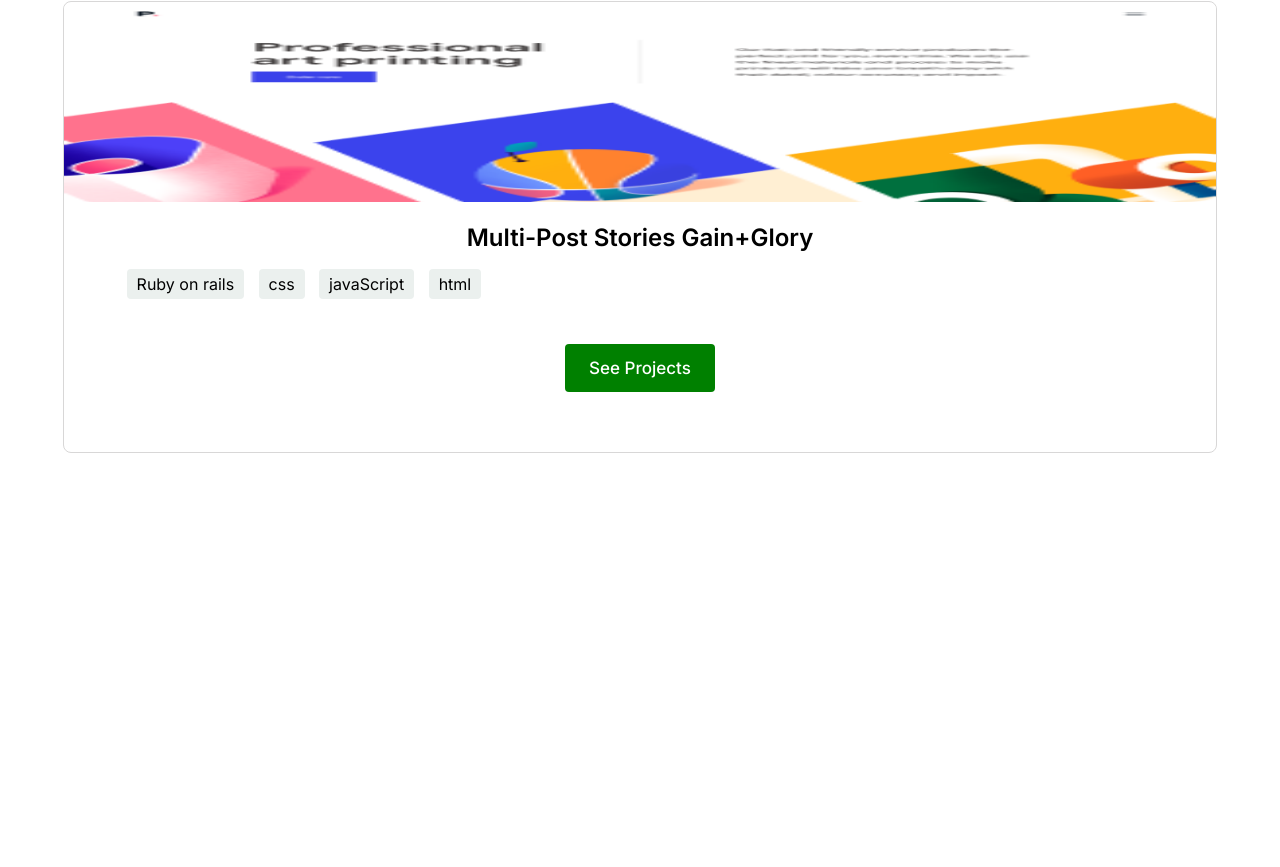
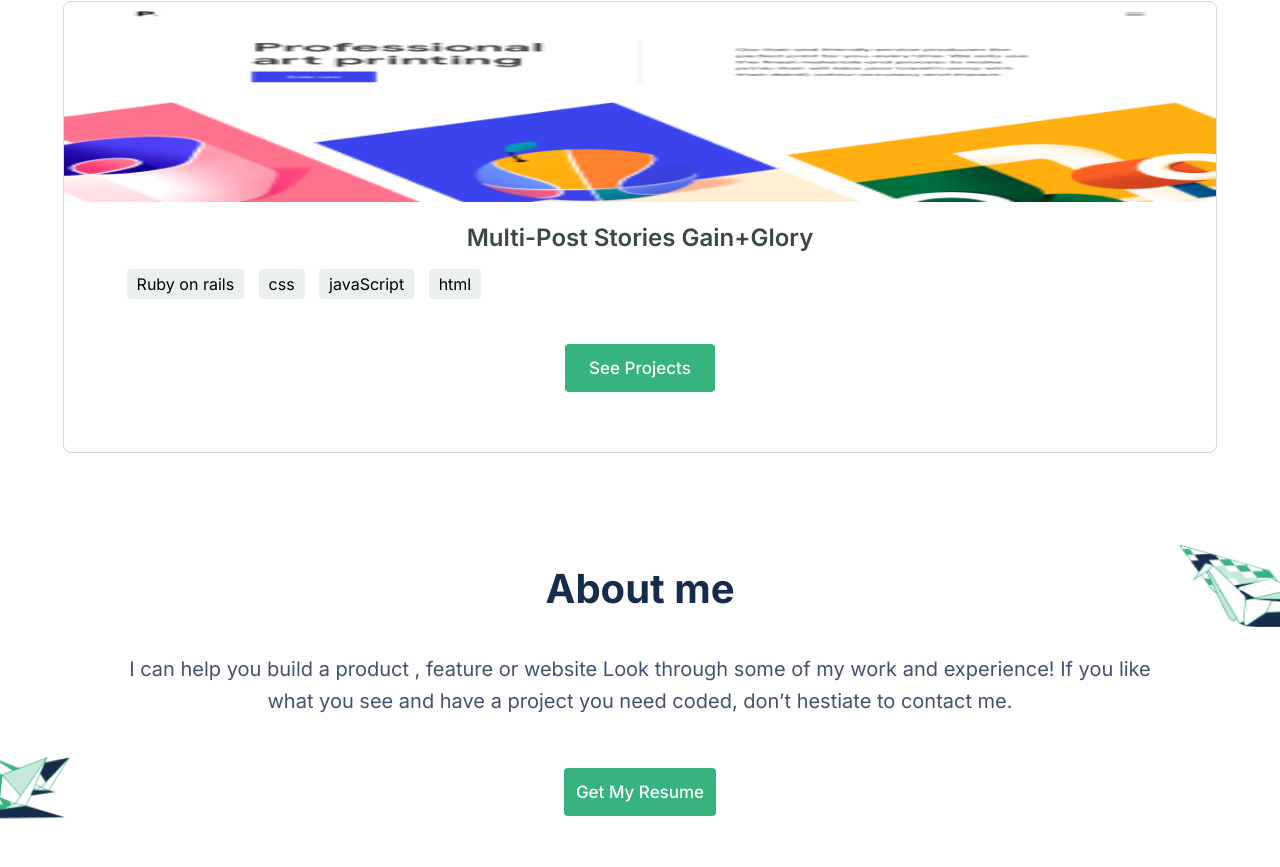
Before and after one commit to Yinkusadel/portfolio-project, a website: page index.html in a window 1280 px wide. Shown: the part 2213-3080 px from the top of the page. Before the commit the page ends 2716 px from the top, so only its background shows below. Drawn offline with Linux system fonts and the light colour scheme.

Commit message:
feat: add section about me up to aboutme footer

```diff
--- a/index.html
+++ b/index.html
@@ -216,5 +216,23 @@
         </div>
       </div>
     </section>
+
+    <section class="about-me">
+      <div class="aboutme-header">
+        <h1>About me</h1>
+      </div>
+
+      <div class="abtme-description">
+        <p>
+          I can help you build a product , feature or website Look through some of my work and
+          experience! If you like what you see and have a project you need coded, don’t hestiate to
+          contact me.
+        </p>
+      </div>
+
+      <div class="aboutme-footer">
+        <button>Get My Resume</button>
+      </div>
+    </section>
   </body>
 </html>
--- a/styles.css
+++ b/styles.css
@@ -8,6 +8,8 @@
 :root {
   --text-color-blue: #172b4d;
   --text-color-green: #36b37e;
+  --button-background: #36b37f;
+  --button-text: #ffff;
 }
 
 body {
@@ -179,6 +181,7 @@
   padding-top: 20px;
   text-align: center;
   font: 600 24px/32px Inter, sans-serif;
+  color: #3a4a42;
 }
 
 .card-projects {
@@ -202,11 +205,53 @@
 .see-projects {
   padding: 12px 24px;
   margin-top: 50px;
-  background-color: green;
-  color: white;
+  background-color: var(--button-background);
+  color: var(--button-text);
   border-radius: 4px;
   border: none;
   text-align: center;
   letter-spacing: 3%;
   font: 500 17px/24px Inter, sans-serif;
 }
+
+/* section about me  */
+
+.aboutme-header {
+  background: url("/images/rightimage.png") right top/100px 130px no-repeat;
+  height: 150px;
+}
+
+.aboutme-header h1 {
+  text-align: center;
+  padding-top: 60px;
+  font: 700 40px/52px Inter, sans-serif;
+  color: var(--text-color-blue);
+}
+
+.abtme-description p {
+  text-align: center;
+  width: 81%;
+  margin: auto;
+  font: 400 20px/32px Inter, sans-serif;
+  color: #42526e;
+}
+
+.aboutme-footer {
+  background: url("images/leftimage.png") left/70px 70px no-repeat;
+  height: 150px;
+  display: flex;
+  justify-content: center;
+  align-items: center;
+}
+
+.aboutme-footer button {
+  padding: 12px;
+  border: none;
+  border-radius: 4px;
+  height: 48px;
+  background-color: var(--button-background);
+  font: 500 17px/24px Inter, sans-serif;
+  text-align: center;
+  letter-spacing: 3%;
+  color: var(--button-text);
+}
```
Also changed, not shown: images/leftimage.png (added), images/rightimage.png (added).
